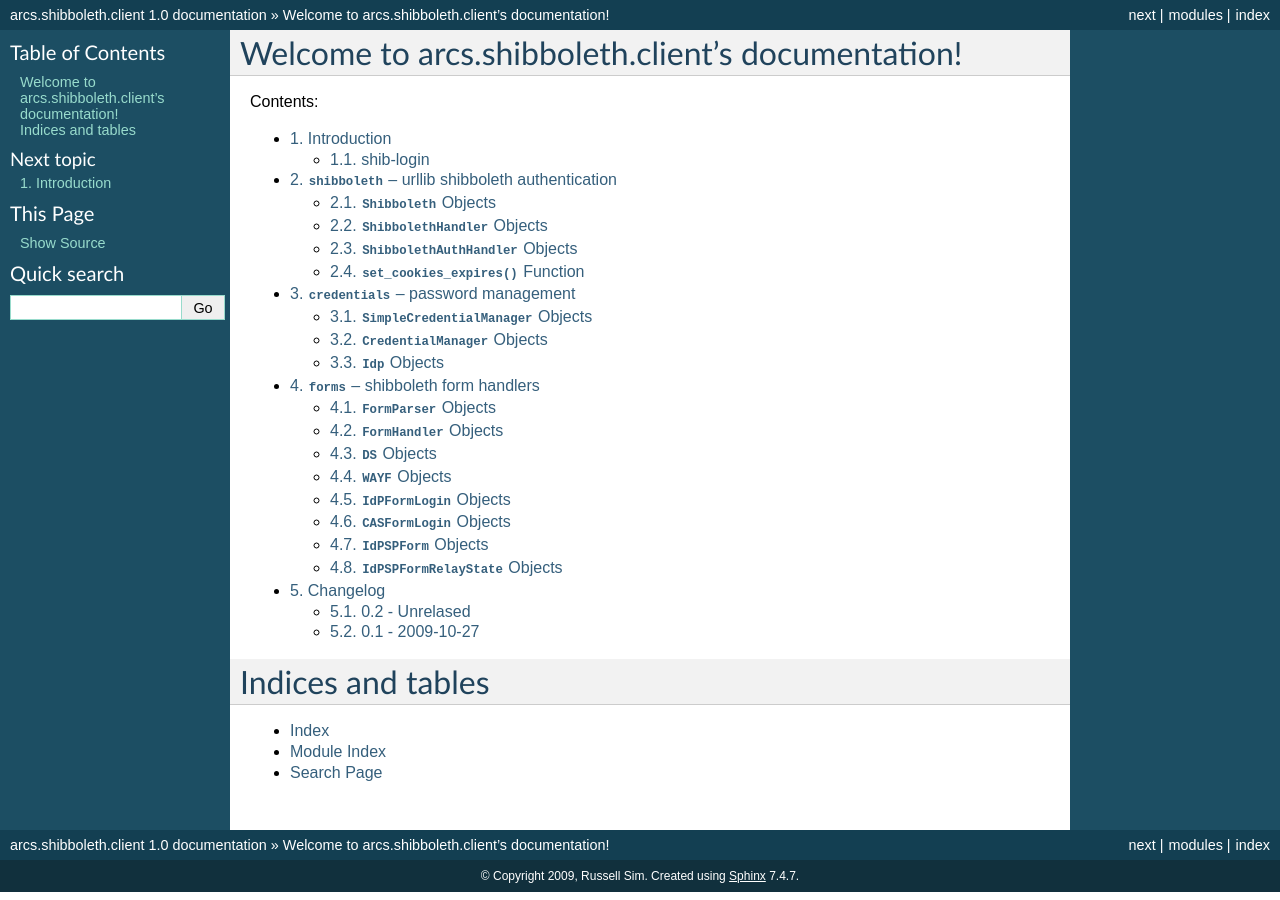
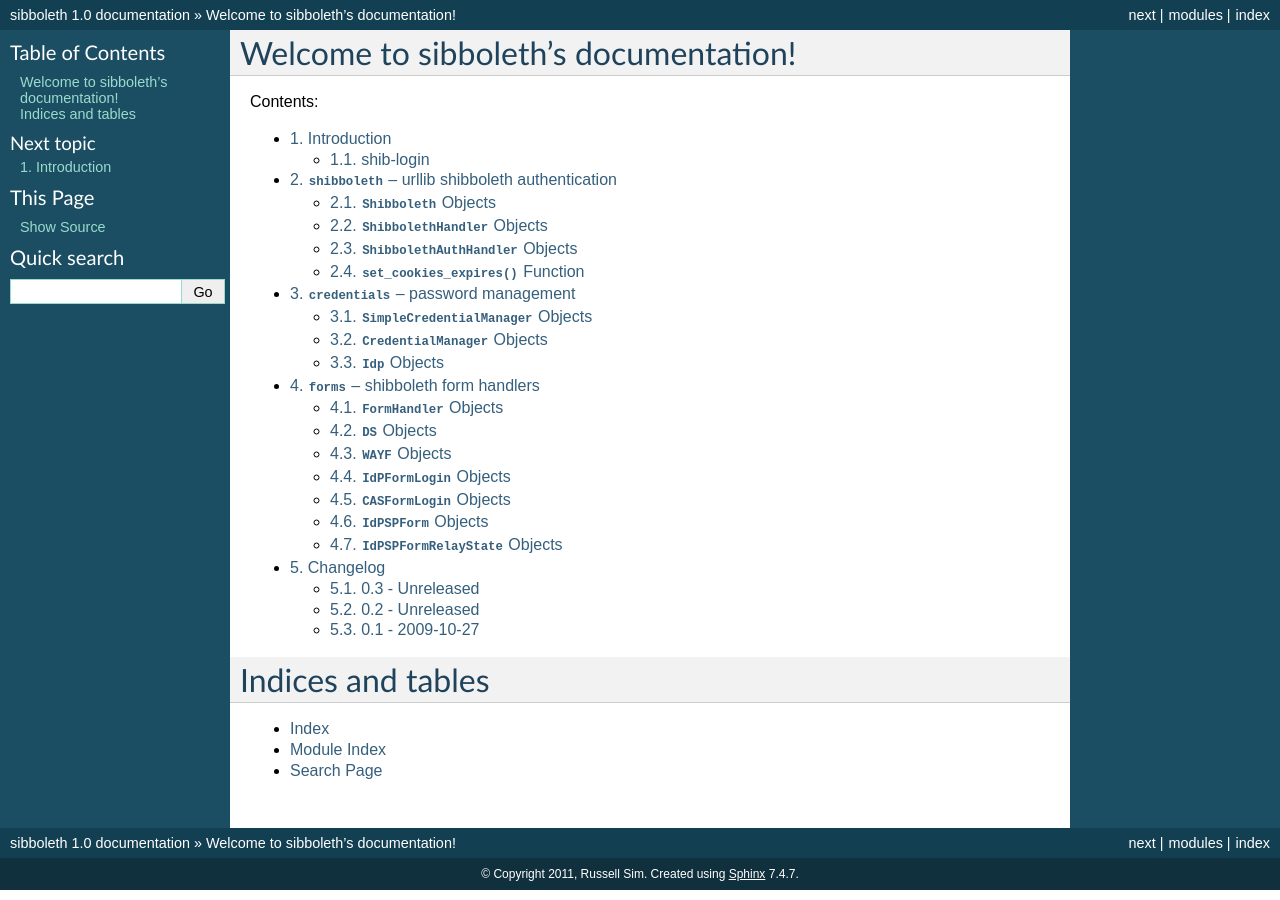
Before and after one commit to grith/sibboleth, a Sphinx documentation site: the page built from docs/index.rst, in a window 1280 px wide. Built offline with Sphinx 7.4.7, drawn with Linux system fonts in a browser that asks for light colours.

Commit message:
renamed some lingering arcs references

```diff
--- a/docs/conf.py
+++ b/docs/conf.py
@@ -1,9 +1,10 @@
 # -*- coding: utf-8 -*-
 #
-# arcs.shibboleth.client documentation build configuration file, created by
+# sibboleth documentation build configuration file, created by
 # sphinx-quickstart on Mon Aug 17 16:32:46 2009.
 #
-# This file is execfile()d with the current directory set to its containing dir.
+# This file is execfile()d with the current directory set to its
+# containing dir.
 #
 # Note that not all possible configuration values are present in this
 # autogenerated file.
@@ -18,11 +19,16 @@
 # documentation root, use os.path.abspath to make it absolute, like shown here.
 #sys.path.append(os.path.abspath('.'))
 
-# -- General configuration -----------------------------------------------------
+# -- General configuration ----------------------------------------------------
 
-# Add any Sphinx extension module names here, as strings. They can be extensions
-# coming with Sphinx (named 'sphinx.ext.*') or your custom ones.
-extensions = ['sphinx.ext.autodoc', 'sphinx.ext.doctest', 'sphinx.ext.intersphinx', 'sphinx.ext.todo', 'sphinx.ext.coverage']
+# Add any Sphinx extension module names here, as strings. They can be
+# extensions coming with Sphinx (named 'sphinx.ext.*') or your custom
+# ones.
+extensions = ['sphinx.ext.autodoc',
+              'sphinx.ext.doctest',
+              'sphinx.ext.intersphinx',
+              'sphinx.ext.todo',
+              'sphinx.ext.coverage']
 
 # Add any paths that contain templates here, relative to this directory.
 templates_path = ['_templates']
@@ -37,8 +43,8 @@
 master_doc = 'index'
 
 # General information about the project.
-project = u'arcs.shibboleth.client'
-copyright = u'2009, Russell Sim'
+project = u'sibboleth'
+copyright = u'2011, Russell Sim'
 
 # The version info for the project you're documenting, acts as replacement for
 # |version| and |release|, also used in various other places throughout the
@@ -66,7 +72,8 @@
 # for source files.
 exclude_trees = ['_build']
 
-# The reST default role (used for this markup: `text`) to use for all documents.
+# The reST default role (used for this markup: `text`) to use for all
+# documents.
 #default_role = None
 
 # If true, '()' will be appended to :func: etc. cross-reference text.
@@ -87,7 +94,7 @@
 #modindex_common_prefix = []
 
 
-# -- Options for HTML output ---------------------------------------------------
+# -- Options for HTML output --------------------------------------------------
 
 # The theme to use for HTML and HTML Help pages.  Major themes that come with
 # Sphinx are currently 'default' and 'sphinxdoc'.
@@ -158,10 +165,10 @@
 #html_file_suffix = ''
 
 # Output file base name for HTML help builder.
-htmlhelp_basename = 'arcsshibbolethclientdoc'
+htmlhelp_basename = 'sibbolethdoc'
 
 
-# -- Options for LaTeX output --------------------------------------------------
+# -- Options for LaTeX output -------------------------------------------------
 
 # The paper size ('letter' or 'a4').
 #latex_paper_size = 'letter'
@@ -169,10 +176,11 @@
 # The font size ('10pt', '11pt' or '12pt').
 #latex_font_size = '10pt'
 
-# Grouping the document tree into LaTeX files. List of tuples
-# (source start file, target name, title, author, documentclass [howto/manual]).
+# Grouping the document tree into LaTeX files. List of tuples (source
+# start file, target name, title, author, documentclass
+# [howto/manual]).
 latex_documents = [
-  ('index', 'arcsshibbolethclient.tex', u'arcs.shibboleth.client Documentation',
+  ('index', 'sibboleth.tex', u'sibboleth Documentation',
    u'Russell Sim', 'manual'),
 ]
 
--- a/docs/credentials.rst
+++ b/docs/credentials.rst
@@ -1,10 +1,10 @@
-:mod:`~arcs.shibboleth.client.credentials` -- password management
+:mod:`~sibboleth.credentials` -- password management
 =================================================================
 
 .. _ref-credentials
 
-.. module:: arcs.shibboleth.client.credentials
-.. moduleauthor:: Russell Sim <russell@vpac.org>
+.. module:: sibboleth.credentials
+.. moduleauthor:: Russell Sim <russell.sim@gmail.com>
 
 
 :class:`SimpleCredentialManager` Objects
--- a/docs/history.rst
+++ b/docs/history.rst
@@ -1,8 +1,12 @@
 Changelog
 =========
 
-0.2 - Unrelased
----------------
+0.3 - Unreleased
+----------------
+* refactored namespace to sibboleth [Markus, Russell]
+
+0.2 - Unreleased
+----------------
 * added https proxy support via httpsproxy_urllib2 [Russell]
 * buildout now used for testing [Russell]
 * removed dependency on xpath, adds 2.6 compatability [Russell]
--- a/docs/index.rst
+++ b/docs/index.rst
@@ -1,10 +1,10 @@
-.. arcs.shibboleth.client documentation master file, created by
-   sphinx-quickstart on Mon Aug 17 16:32:46 2009.
-   You can adapt this file completely to your liking, but it should at least
-   contain the root `toctree` directive.
+.. sibboleth documentation master file, created by sphinx-quickstart
+   on Mon Aug 17 16:32:46 2009.  You can adapt this file completely to
+   your liking, but it should at least contain the root `toctree`
+   directive.
 
-Welcome to arcs.shibboleth.client's documentation!
-==================================================
+Welcome to sibboleth's documentation!
+=====================================
 
 Contents:
 
```
Also changed, not shown: docs/forms.rst (+3 -10 lines), docs/shibboleth.rst (+4 -4 lines), 2 other files.
